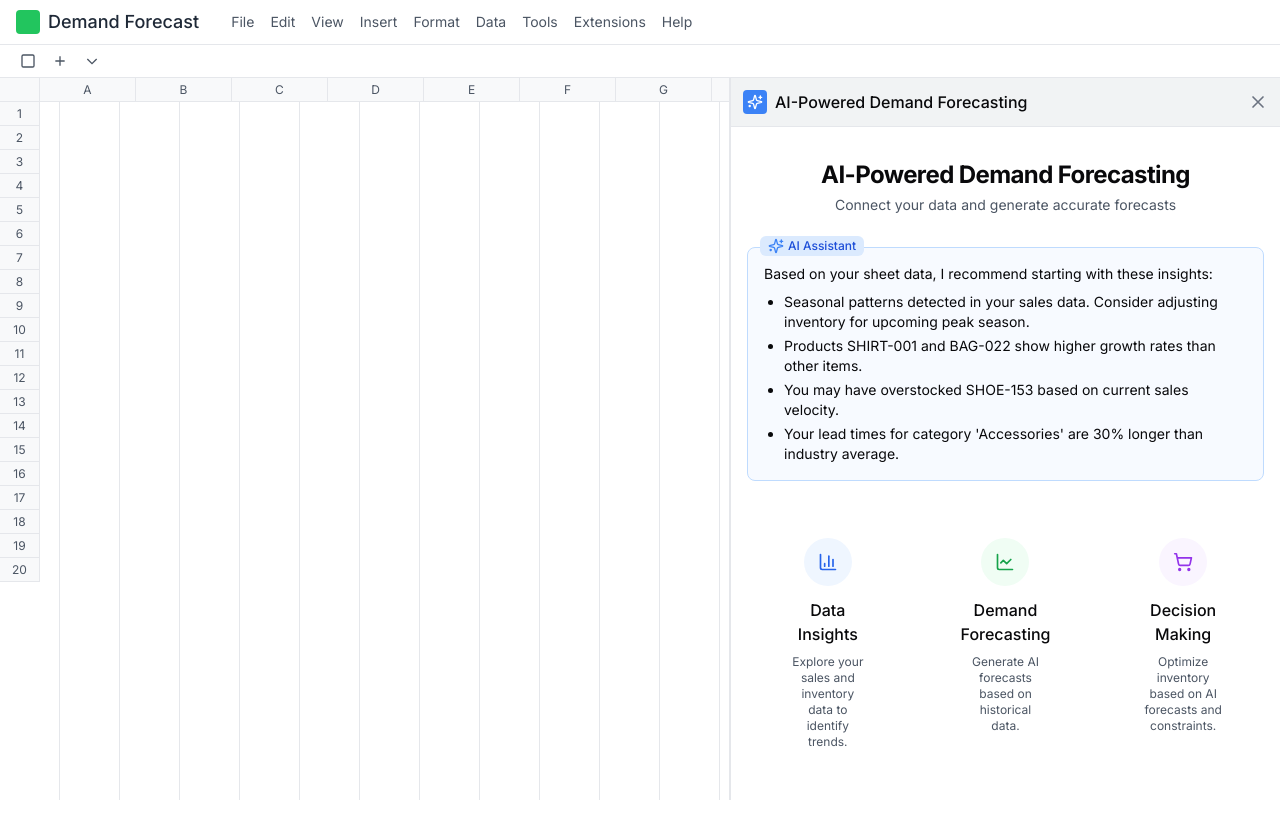
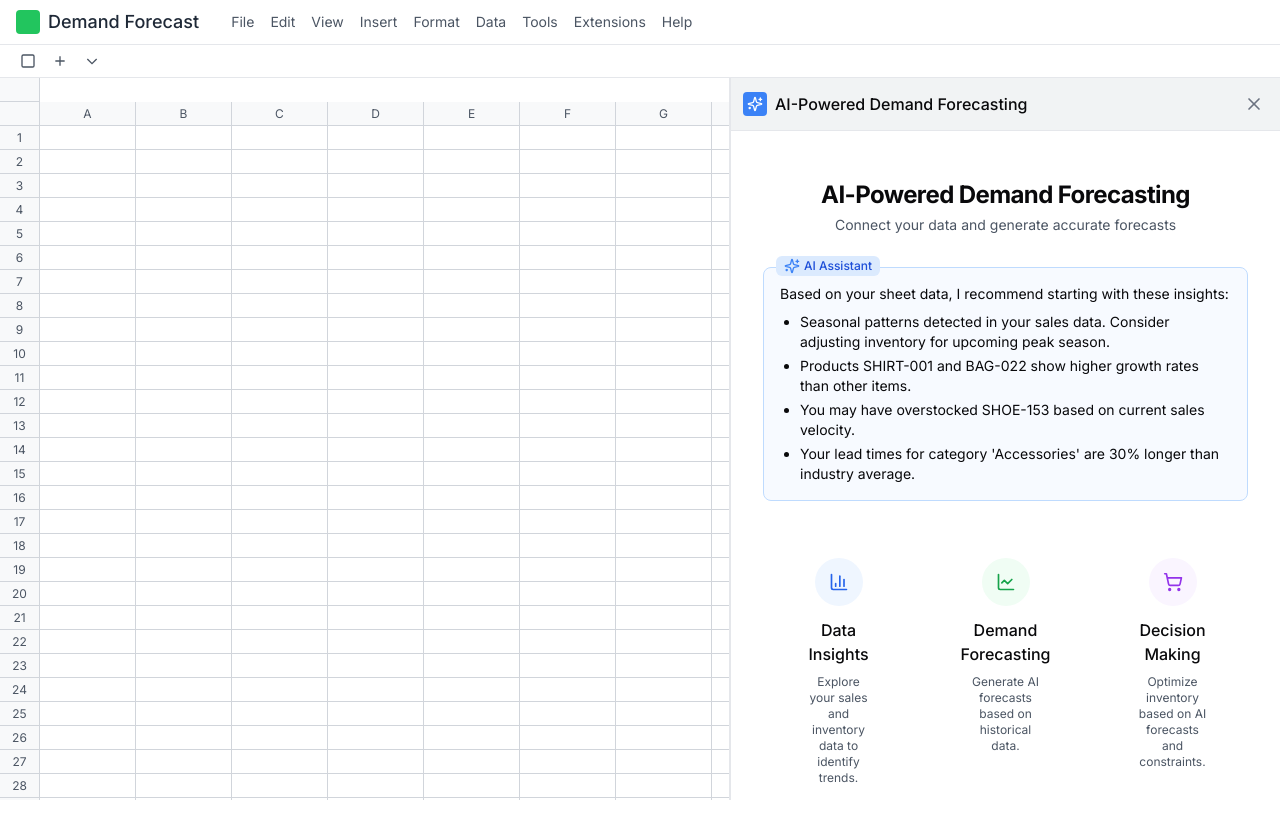
Before and after one commit to saisuprajamalla/demand-dash-creator-83, a React (Vite) app: page / in a window 1280 px wide. Shown: the top 838 px of the page. Built offline with nearby package versions, Linux system fonts and the light colour scheme.

Commit message:
Fix layout and UI issues
- Improved row division in the Google Sheets layout.
- Fixed UI alignment issues in the AI-Powered Demand Forecasting section.
- Implemented functionality to close and hide the AI-Powered Demand Forecasting section when the cross mark is clicked.

```diff
--- a/src/components/layout/GoogleSheetsLayout.tsx
+++ b/src/components/layout/GoogleSheetsLayout.tsx
@@ -1,12 +1,18 @@
 
-import React, { ReactNode } from 'react';
-import { Sparkles } from 'lucide-react';
+import React, { ReactNode, useState } from 'react';
+import { Sparkles, X } from 'lucide-react';
 
 interface GoogleSheetsLayoutProps {
   children: ReactNode;
 }
 
 const GoogleSheetsLayout: React.FC<GoogleSheetsLayoutProps> = ({ children }) => {
+  const [showSidebar, setShowSidebar] = useState(true);
+
+  const handleCloseSidebar = () => {
+    setShowSidebar(false);
+  };
+
   return (
     <div className="h-screen w-screen flex flex-col overflow-hidden bg-[#f8f9fa]">
       {/* Google Sheets-like header */}
@@ -50,29 +56,21 @@ const GoogleSheetsLayout: React.FC<GoogleSheetsLayoutProps> = ({ children }) =>
       </div>
 
       <div className="flex flex-1 overflow-hidden">
-        {/* Sheets cells background */}
-        <div className="flex-1 relative bg-white border-r border-gray-200 overflow-hidden">
-          <div className="absolute inset-0">
-            <div className="grid grid-cols-[repeat(26,minmax(60px,1fr))] w-full h-full">
-              {Array.from({ length: 26 }).map((_, i) => (
-                <div key={`col-${i}`} className="border-r border-gray-200"></div>
-              ))}
-            </div>
-            <div className="grid grid-rows-[repeat(100,24px)] w-full h-full">
-              {Array.from({ length: 100 }).map((_, i) => (
-                <div key={`row-${i}`} className="border-b border-gray-200"></div>
-              ))}
-            </div>
+        {/* Sheets cells with proper grid lines */}
+        <div className="flex-1 relative bg-white border-r border-gray-200 overflow-auto">
+          {/* Fixed corner */}
+          <div className="sticky top-0 left-0 z-20">
+            <div className="w-10 h-6 bg-[#f8f9fa] border-r border-b border-gray-300 flex-shrink-0"></div>
           </div>
 
           {/* Column headers */}
-          <div className="sticky top-0 z-10">
+          <div className="sticky top-0 z-10 flex">
+            <div className="w-10 h-6 bg-[#f8f9fa] border-r border-b border-gray-300 flex-shrink-0"></div>
             <div className="flex">
-              <div className="w-10 h-6 bg-[#f8f9fa] border-r border-b border-gray-200 flex-shrink-0"></div>
-              {Array.from({ length: 8 }).map((_, i) => (
+              {Array.from({ length: 26 }).map((_, i) => (
                 <div
                   key={`header-${i}`}
-                  className="w-24 h-6 bg-[#f8f9fa] border-r border-b border-gray-200 flex items-center justify-center text-xs text-gray-600 flex-shrink-0"
+                  className="w-24 h-6 bg-[#f8f9fa] border-r border-b border-gray-300 flex items-center justify-center text-xs text-gray-600 flex-shrink-0"
                 >
                   {String.fromCharCode(65 + i)}
                 </div>
@@ -80,23 +78,39 @@ const GoogleSheetsLayout: React.FC<GoogleSheetsLayoutProps> = ({ children }) =>
             </div>
           </div>
 
+          {/* Row headers and cells */}
+          <div className="flex">
             {/* Row headers */}
             <div className="sticky left-0 z-10">
-            <div className="flex flex-col">
-              {Array.from({ length: 20 }).map((_, i) => (
+              {Array.from({ length: 100 }).map((_, i) => (
                 <div
                   key={`row-header-${i}`}
-                  className="w-10 h-6 bg-[#f8f9fa] border-r border-b border-gray-200 flex items-center justify-center text-xs text-gray-600"
+                  className="w-10 h-6 bg-[#f8f9fa] border-r border-b border-gray-300 flex items-center justify-center text-xs text-gray-600"
                 >
                   {i + 1}
+                </div>
+              ))}
+            </div>
+
+            {/* Cells */}
+            <div>
+              {Array.from({ length: 100 }).map((_, rowIndex) => (
+                <div key={`row-${rowIndex}`} className="flex">
+                  {Array.from({ length: 26 }).map((_, colIndex) => (
+                    <div
+                      key={`cell-${rowIndex}-${colIndex}`}
+                      className="w-24 h-6 border-r border-b border-gray-300 hover:bg-blue-50 text-xs"
+                    ></div>
+                  ))}
                 </div>
               ))}
             </div>
           </div>
         </div>
 
-        {/* Forecasting add-on sidebar */}
-        <div className="w-[550px] bg-white shadow-lg border-l border-gray-200 overflow-y-auto flex flex-col">
+        {/* Forecasting add-on sidebar with close functionality */}
+        {showSidebar && (
+          <div className="w-[550px] bg-white shadow-lg border-l border-gray-200 flex flex-col overflow-hidden">
             <div className="p-3 bg-[#f1f3f4] border-b border-gray-200 flex items-center justify-between">
               <div className="flex items-center">
                 <div className="w-6 h-6 bg-blue-500 rounded mr-2 flex items-center justify-center">
@@ -104,17 +118,19 @@ const GoogleSheetsLayout: React.FC<GoogleSheetsLayoutProps> = ({ children }) =>
                 </div>
                 <span className="font-medium">AI-Powered Demand Forecasting</span>
               </div>
-            <button className="text-gray-500 hover:text-gray-700">
-              <svg className="w-5 h-5" fill="none" viewBox="0 0 24 24" stroke="currentColor">
-                <path strokeLinecap="round" strokeLinejoin="round" strokeWidth={2} d="M6 18L18 6M6 6l12 12" />
-              </svg>
+              <button
+                className="text-gray-500 hover:text-gray-700 p-1 rounded-full hover:bg-gray-200"
+                onClick={handleCloseSidebar}
+              >
+                <X className="w-5 h-5" />
               </button>
             </div>
 
-          <div className="flex-1 overflow-y-auto">
+            <div className="flex-1 overflow-y-auto p-4">
               {children}
             </div>
           </div>
+        )}
       </div>
     </div>
   );
```
Lines whose indentation alone changed are shown as unchanged.
